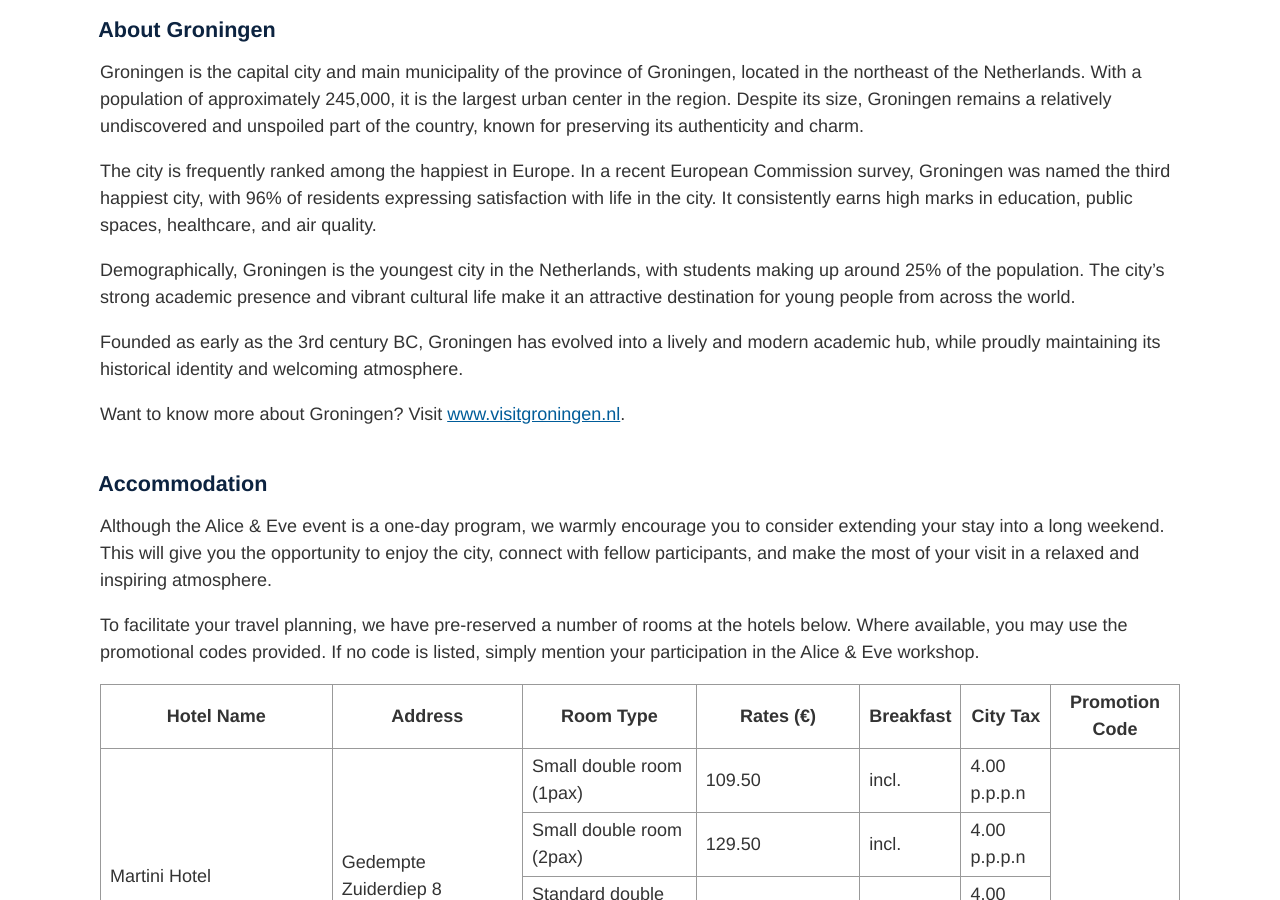
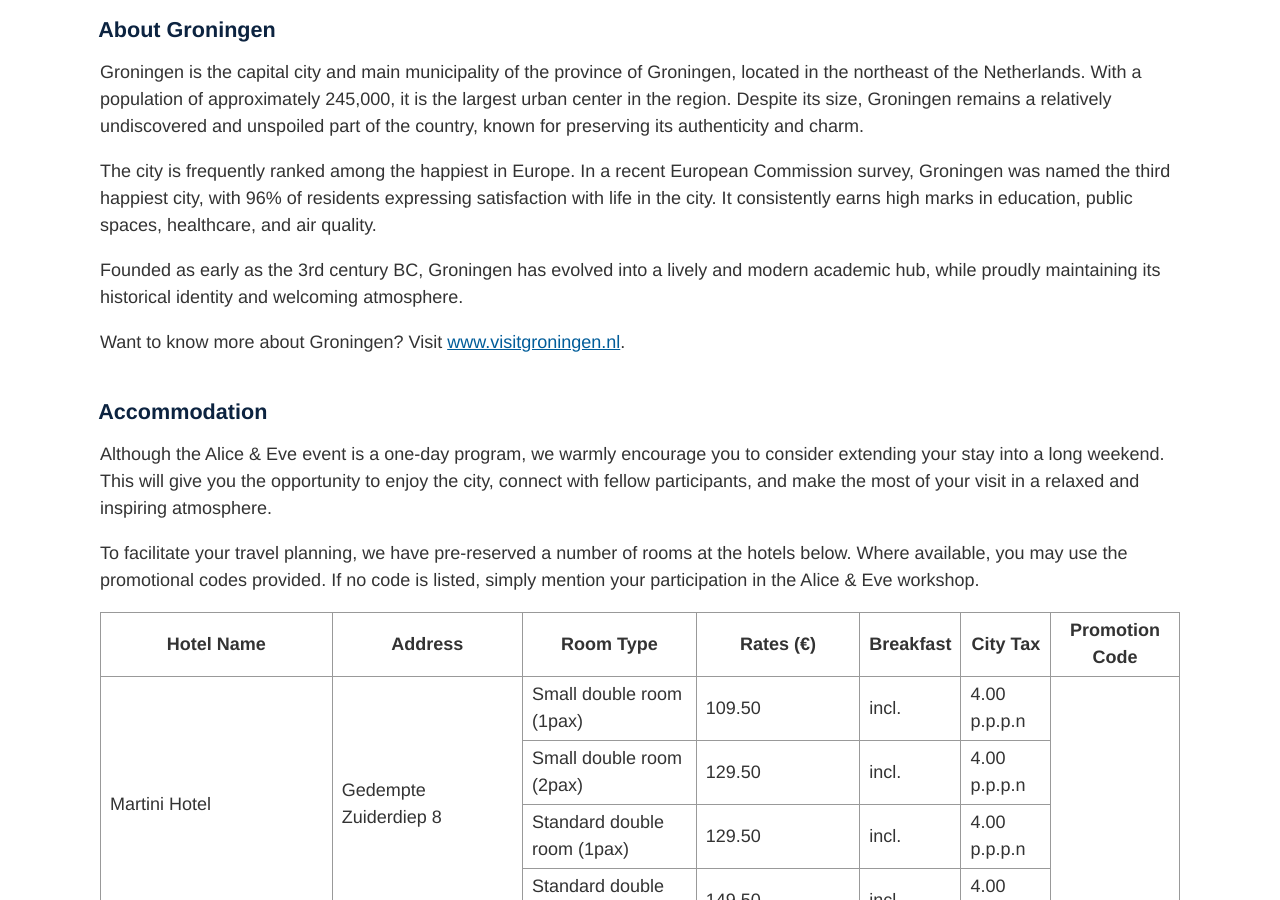
Before and after one commit to alice-and-eve/2025, a Jekyll site: the page built from index.md, in a window 1280 px wide and 900 px high, scrolled down 4577 px. Built offline with Jekyll 4.4.1, drawn with Linux system fonts in a browser that asks for light colours; some of the changed lines change nothing that is shown; some of the changed text lies outside the part shown.

Commit message:
Update index.md

```diff
--- a/index.md
+++ b/index.md
@@ -9,7 +9,13 @@
 Welcome to our free one-day workshop for celebrating women studying and working in computing!
 Alice & Eve aims to bring together talents in the field of computing. The sixth edition of this workshop will be hosted on **31 October 2025** by the University of Groningen.
 
-Alice and Eve event is inspired by the [BCS Lovelace Colloquium](https://bcswomenlovelace.bcs.org/) that started in 2008. For more details about earlier editions of Alice & Eve, see the websites of [2020](https://fmt.ewi.utwente.nl/events/aliceandeve2020/), [2021](https://aliceandeve.cs.ru.nl/), [2022](https://alice-and-eve.github.io/2022/), [2023](https://alice-and-eve.github.io/2023/) and [2024](https://alice-and-eve.github.io/2024/).
+<!--
+Alice and Eve event is inspired by the [BCS Lovelace Colloquium](https://bcswomenlovelace.bcs.org/) that started in 2008. For more details about earlier editions of Alice & Eve, see the websites of [2020](https://fmt.ewi.utwente.nl/events/aliceandeve2020/), [2021](https://aliceandeve.cs.ru.nl/), [2022](https://alice-and-eve.github.io/2022/), [2023](https://alice-and-eve.github.io/2023/) and [2024](https://alice-and-eve.github.io/2024/).-->
+
+
+Alice and Eve event is inspired by the <a href="https://bcswomenlovelace.bcs.org/" target="_blank" rel="noopener noreferrer">BCS Lovelace Colloquium</a> that started in 2008. For more details about earlier editions of Alice & Eve, see the websites of <a href="https://fmt.ewi.utwente.nl/events/aliceandeve2020/" target="_blank" rel="noopener noreferrer">2020</a>, <a href="https://aliceandeve.cs.ru.nl/" target="_blank" rel="noopener noreferrer">2021</a>, <a href="https://alice-and-eve.github.io/2022/" target="_blank" rel="noopener noreferrer">2022</a>
+, <a href="https://alice-and-eve.github.io/2023/" target="_blank" rel="noopener noreferrer">2023</a>, <a href="https://alice-and-eve.github.io/2024/" target="_blank" rel="noopener noreferrer">2024</a>.
+
 
 The event is held during a single day, and features:
 
@@ -38,7 +44,10 @@
 
 <!--REGISTRATION IS CLOSED!-->
 
-[SIGN UP HERE](https://forms.gle/7ULkZzgR1zj3w7HG8)
+<a href="https://forms.gle/7ULkZzgR1zj3w7HG8" target="_blank" rel="noopener noreferrer">SIGN UP HERE</a>
+
+<!--
+[SIGN UP HERE](https://forms.gle/7ULkZzgR1zj3w7HG8)-->
 
 ## Program
 
@@ -78,17 +87,17 @@
 
 ## Exhibition
 
-In addition to the keynote talks and the posters, there will be an [exhibition](https://www.aliceandeve.nl/home) which portrays thirty women in computing and their most important contributions.
+In addition to the keynote talks and the posters, there will be an <a href="https://www.aliceandeve.nl/home" target="_blank" rel="noopener noreferrer">exhibition</a> which portrays thirty women in computing and their most important contributions.
 
 Some highlights of the exhibition:
 
-- [Ada Lovelace](https://www.aliceandeve.nl/exhibition/ada-lovelace) who is known for her work on the sign of the ‘Analytics Machine’, the first ever general-purpose computer, and the first published algorithm;
-- [Grace Hopper](https://www.aliceandeve.nl/exhibition/grace-hopper) who created the world’s first workable compiler and the Grace Hopper Celebration of Women in Computing, an annual conference;
-- [The Bletchley Park Codebreakers](https://www.aliceandeve.nl/exhibition/the-bletchley-park-codebreakers-) included approximately 8,000 women, known as the "Bletchleyettes," whose crucial code-breaking efforts during World War II, including operating cryptographic machinery and breaking complex codes, remain largely unrecognized due to the enduring secrecy of their work.
+- <a href="https://www.aliceandeve.nl/exhibition/ada-lovelace" target="_blank" rel="noopener noreferrer">Ada Lovelace</a> who is known for her work on the sign of the ‘Analytics Machine’, the first ever general-purpose computer, and the first published algorithm;
+- <a href="https://www.aliceandeve.nl/exhibition/grace-hopper" target="_blank" rel="noopener noreferrer">Grace Hopper</a> who created the world’s first workable compiler and the Grace Hopper Celebration of Women in Computing, an annual conference;
+- <a href="https://www.aliceandeve.nl/exhibition/the-bletchley-park-codebreakers-" target="_blank" rel="The Bletchley Park Codebreakers">Grace Hopper</a> included approximately 8,000 women, known as the "Bletchleyettes," whose crucial code-breaking efforts during World War II, including operating cryptographic machinery and breaking complex codes, remain largely unrecognized due to the enduring secrecy of their work.
 
-More information can be found at the [exhibition booklet](https://fmt.ewi.utwente.nl/events/aliceandeve2020/booklet-13-01-2020.pdf).
+More information can be found at the <a href="https://fmt.ewi.utwente.nl/events/aliceandeve2020/booklet-13-01-2020.pdf" target="_blank" rel="noopener noreferrer">exhibition booklet</a>.
 
-Fantastic **[coding games](https://www.aliceandeve.nl/games)** and **[media](https://www.aliceandeve.nl/gallery)** - which include videos and podcasts related to women in computing - are also offered.
+Fantastic **<a href="https://www.aliceandeve.nl/games" target="_blank" rel="noopener noreferrer">coding games</a>** and **<a href="https://www.aliceandeve.nl/gallery" target="_blank" rel="noopener noreferrer">media</a>** - which include videos and podcasts related to women in computing - are also offered.
 
 ## Speakers
 
@@ -268,8 +277,9 @@
 Groningen is the capital city and main municipality of the province of Groningen, located in the northeast of the Netherlands. With a population of approximately 245,000, it is the largest urban center in the region. Despite its size, Groningen remains a relatively undiscovered and unspoiled part of the country, known for preserving its authenticity and charm.
 
 The city is frequently ranked among the happiest in Europe. In a recent European Commission survey, Groningen was named the third happiest city, with 96% of residents expressing satisfaction with life in the city. It consistently earns high marks in education, public spaces, healthcare, and air quality.
-
+<!--
 Demographically, Groningen is the youngest city in the Netherlands, with students making up around 25% of the population. The city’s strong academic presence and vibrant cultural life make it an attractive destination for young people from across the world.
+-->
 
 Founded as early as the 3rd century BC, Groningen has evolved into a lively and modern academic hub, while proudly maintaining its historical identity and welcoming atmosphere.
 
```
